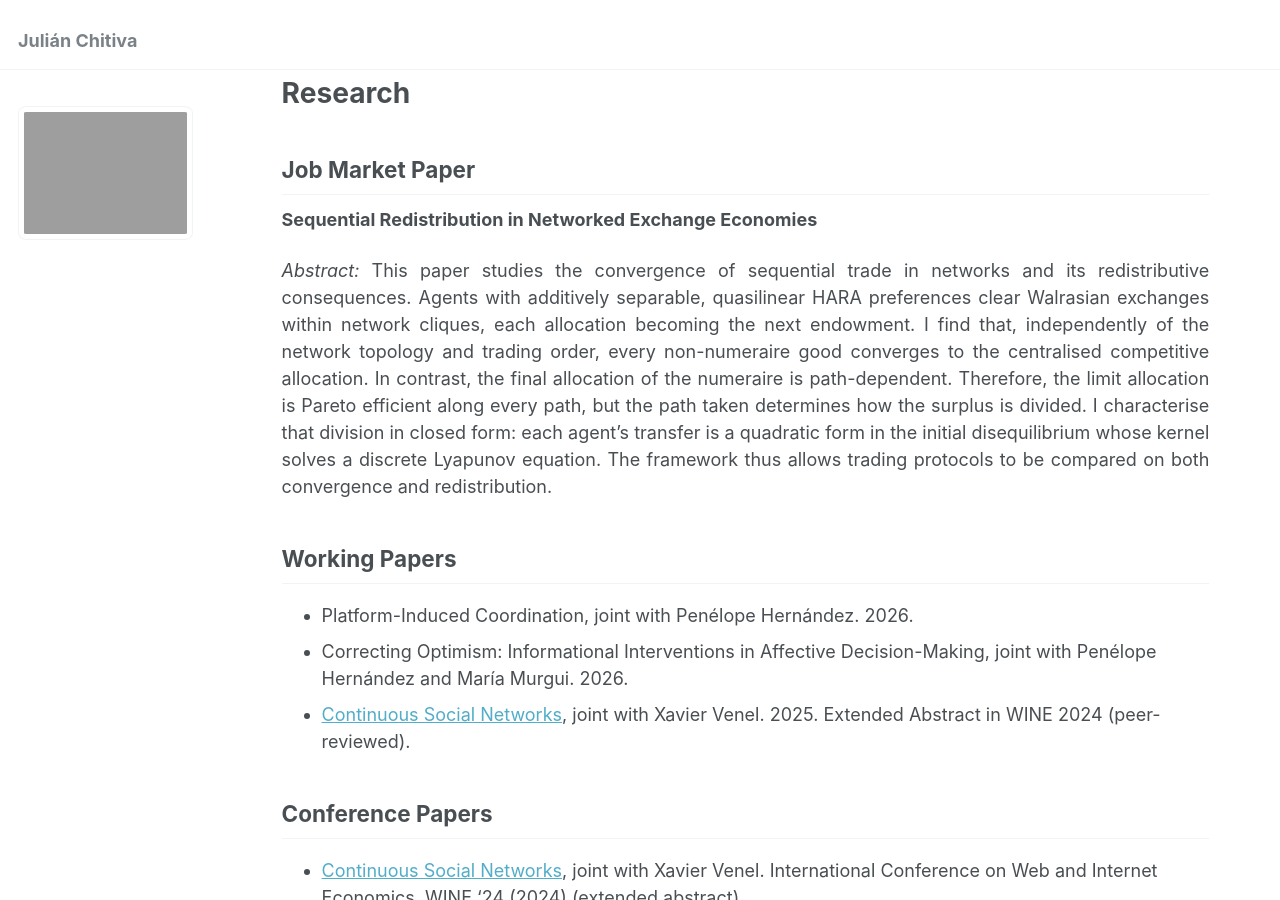
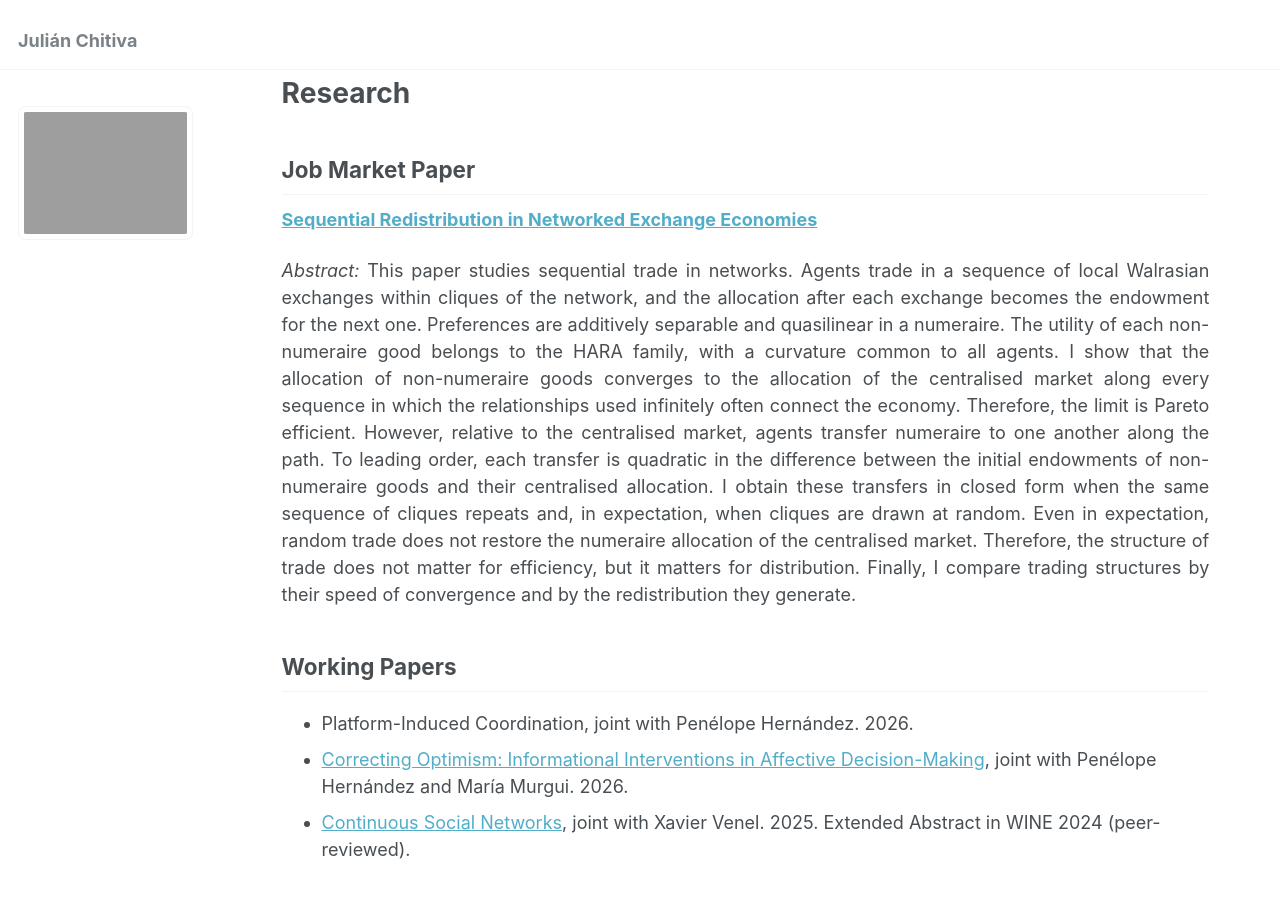
Before and after one commit to julianchitiva/julianchitiva.github.io, a Jekyll site: the page built from _pages/about.md, in a window 1280 px wide and 900 px high, scrolled down 451 px. Built offline with Jekyll 4.4.1, drawn with Linux system fonts in a browser that asks for light colours.

Commit message:
Changes in the website

```diff
--- a/_pages/about.md
+++ b/_pages/about.md
@@ -24,16 +24,17 @@ Jump to [**Research**](#research), [**News and Events**](#news-and-events) or [*
 
 ## Job Market Paper
 
-**Sequential Redistribution in Networked Exchange Economies**
+[**Sequential Redistribution in Networked Exchange Economies**](/files/SequentialRedistributionNetworkedExchangeEconomies_JulianCHITIVA.pdf){:target="_blank"}
 
-*Abstract:* This paper studies the convergence of sequential trade in networks and its redistributive consequences. Agents with additively separable, quasilinear HARA preferences clear Walrasian exchanges within network cliques, each allocation becoming the next endowment. I find that, independently of the network topology and trading order, every non-numeraire good converges to the centralised competitive allocation. In contrast, the final allocation of the numeraire is path-dependent. Therefore, the limit allocation is Pareto efficient along every path, but the path taken determines how the surplus is divided. I characterise that division in closed form: each agent's transfer is a quadratic form in the initial disequilibrium whose kernel solves a discrete Lyapunov equation. The framework thus allows trading protocols to be compared on both convergence and redistribution.
+*Abstract:* This paper studies sequential trade in networks.
+Agents trade in a sequence of local Walrasian exchanges within cliques of the network, and the allocation after each exchange becomes the endowment for the next one. Preferences are additively separable and quasilinear in a numeraire. The utility of each non-numeraire good belongs to the HARA family, with a curvature common to all agents. I show that the allocation of non-numeraire goods converges to the allocation of the centralised market along every sequence in which the relationships used infinitely often connect the economy. Therefore, the limit is Pareto efficient. However, relative to the centralised market, agents transfer numeraire to one another along the path. To leading order, each transfer is quadratic in the difference between the initial endowments of non-numeraire goods and their centralised allocation. I obtain these transfers in closed form when the same sequence of cliques repeats and, in expectation, when cliques are drawn at random. Even in expectation, random trade does not restore the numeraire allocation of the centralised market. Therefore, the structure of trade does not matter for efficiency, but it matters for distribution. Finally, I compare trading structures by their speed of convergence and by the redistribution they generate.
 
 <!-- TODO: once a public draft is ready, replace the line above with a direct link, e.g.:
 [Download Draft]({{ base_path }}/files/JMP_Chitiva.pdf) -->
 
 ## Working Papers
 - Platform-Induced Coordination, joint with Penélope Hernández. 2026.
-- Correcting Optimism: Informational Interventions in Affective Decision-Making, joint with Penélope Hernández and María Murgui. 2026.
+- [Correcting Optimism: Informational Interventions in Affective Decision-Making](https://www.erices.es/wp-content/uploads/2025/10/affective_decision_making.pdf), joint with Penélope Hernández and María Murgui. 2026.
 - [Continuous Social Networks](https://arxiv.org/pdf/2407.11710), joint with Xavier Venel. 2025. Extended Abstract in WINE 2024 (peer-reviewed).
 
 ## Conference Papers
```
Also changed, not shown: 3 other files.
